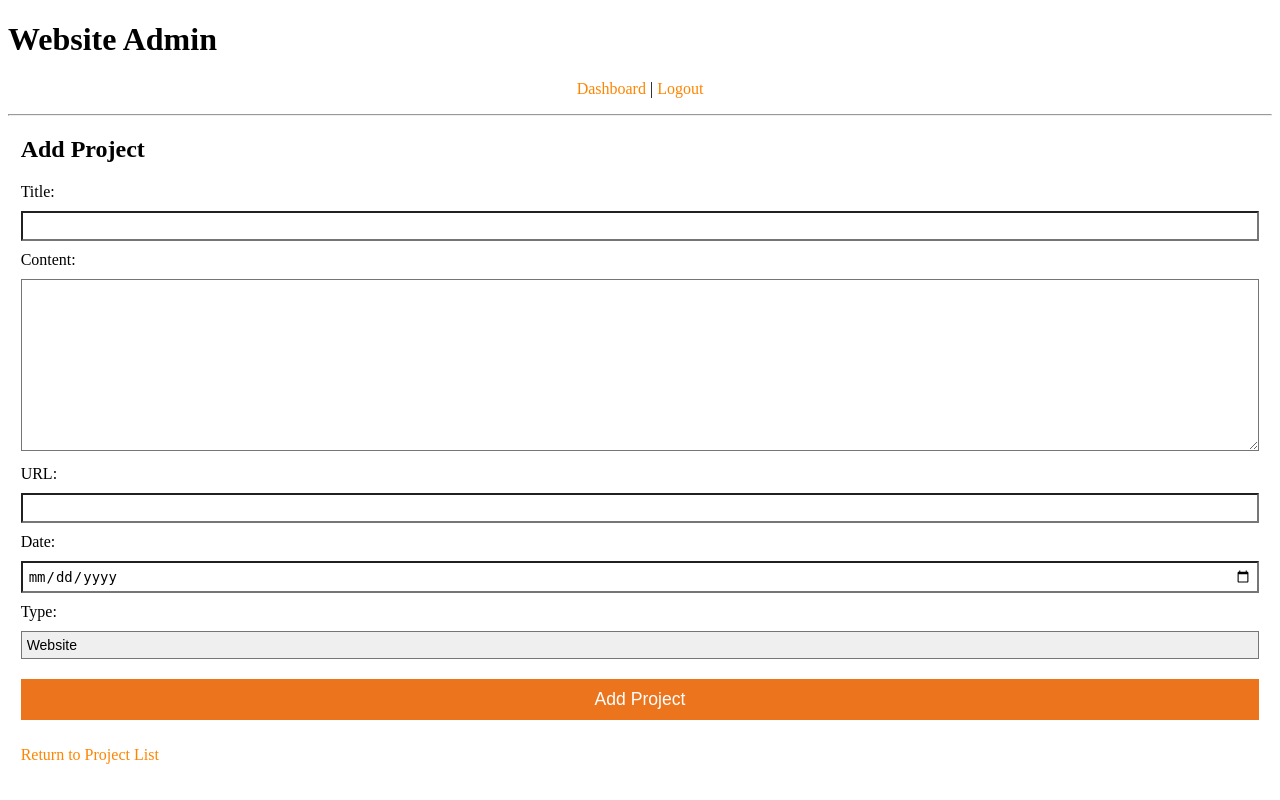
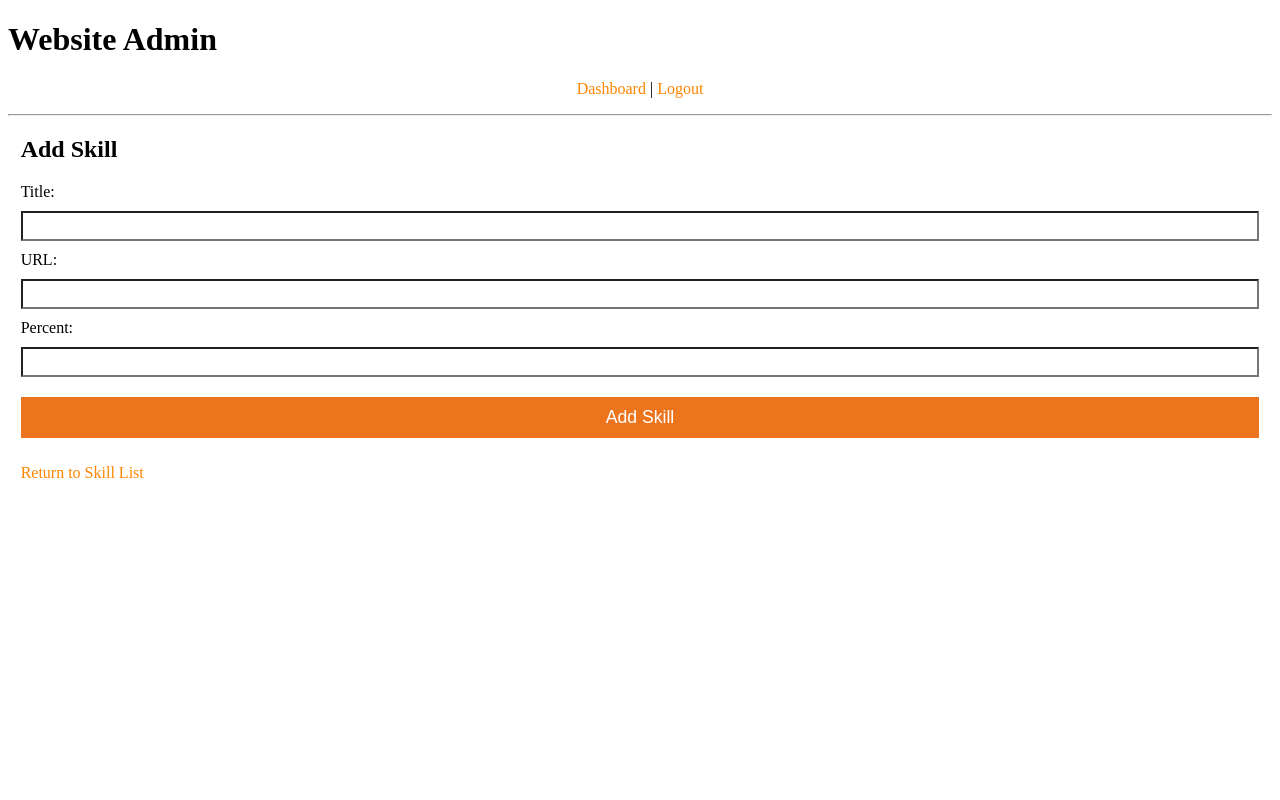
Before and after one commit to 2022-Summer-HTTP-5211-RNA/php-cms-assignment-new-sean-tara-group-6, a PHP site: page /admin/skills_add.php in a window 1280 px wide. Run offline with PHP 8.4, Linux system fonts and the light colour scheme; a user stored in the database is signed in; data that the repository does not hold is empty; some libraries are stand-ins or nearby versions.

Commit message:
skill add updated

```diff
--- a/admin/skills_add.php
+++ b/admin/skills_add.php
@@ -9,29 +9,25 @@ secure();
 if( isset( $_POST['title'] ) )
 {
 
-  if( $_POST['title'] and $_POST['content'] )
+  if( $_POST['title'])
   {
 
-    $query = 'INSERT INTO projects (
+    $query = 'INSERT INTO skills (
         title,
-        content,
-        date,
-        type,
-        url
+        url,
+        percent
       ) VALUES (
-         "'.mysqli_real_escape_string( $connect, $_POST['title'] ).'",
-         "'.mysqli_real_escape_string( $connect, $_POST['content'] ).'",
-         "'.mysqli_real_escape_string( $connect, $_POST['date'] ).'",
-         "'.mysqli_real_escape_string( $connect, $_POST['type'] ).'",
-         "'.mysqli_real_escape_string( $connect, $_POST['url'] ).'"
+        "'.mysqli_real_escape_string( $connect, $_POST['title'] ).'",
+        "'.mysqli_real_escape_string( $connect, $_POST['url'] ).'",
+        "'.mysqli_real_escape_string( $connect, $_POST['percent'] ).'"
       )';
     mysqli_query( $connect, $query );
 
-    set_message( 'Project has been added' );
+    set_message( 'Skill has been added' );
 
   }
 
-  header( 'Location: projects.php' );
+  //header( 'Location: skills.php' );
   die();
 
 }
@@ -40,7 +36,7 @@ include( 'includes/header.php' );
 
 ?>
 
-<h2>Add Project</h2>
+<h2>Add Skill</h2>
 
 <form method="post">
 
@@ -49,56 +45,21 @@ include( 'includes/header.php' );
 
   <br>
 
-  <label for="content">Content:</label>
-  <textarea type="text" name="content" id="content" rows="10"></textarea>
-
-  <script>
-
-  ClassicEditor
-    .create( document.querySelector( '#content' ) )
-    .then( editor => {
-        console.log( editor );
-    } )
-    .catch( error => {
-        console.error( error );
-    } );
-
-  </script>
-
-  <br>
-
   <label for="url">URL:</label>
   <input type="text" name="url" id="url">
 
   <br>
 
-  <label for="date">Date:</label>
-  <input type="date" name="date" id="date">
+  <label for="percent">Percent:</label>
+  <input type="text" name="percent" id="percent">
 
   <br>
 
-  <label for="type">Type:</label>
-  <?php
-
-  $values = array( 'Website', 'Graphic Design' );
-
-  echo '<select name="type" id="type">';
-  foreach( $values as $key => $value )
-  {
-    echo '<option value="'.$value.'"';
-    echo '>'.$value.'</option>';
-  }
-  echo '</select>';
-
-  ?>
-
-  <br>
-
-  <input type="submit" value="Add Project">
+  <input type="submit" value="Add Skill">
 
 </form>
 
-<p><a href="projects.php"><i class="fas fa-arrow-circle-left"></i> Return to Project List</a></p>
+<p><a href="skills.php"><i class="fas fa-arrow-circle-left"></i> Return to Skill List</a></p>
 
 
 <?php
```
